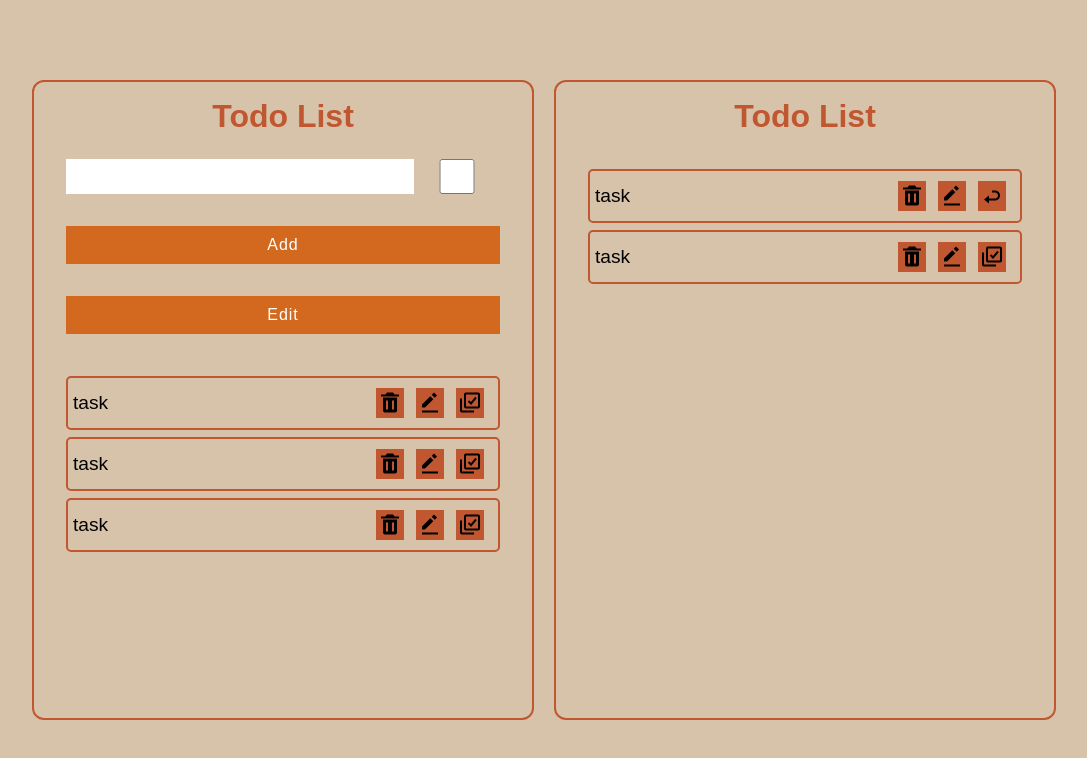
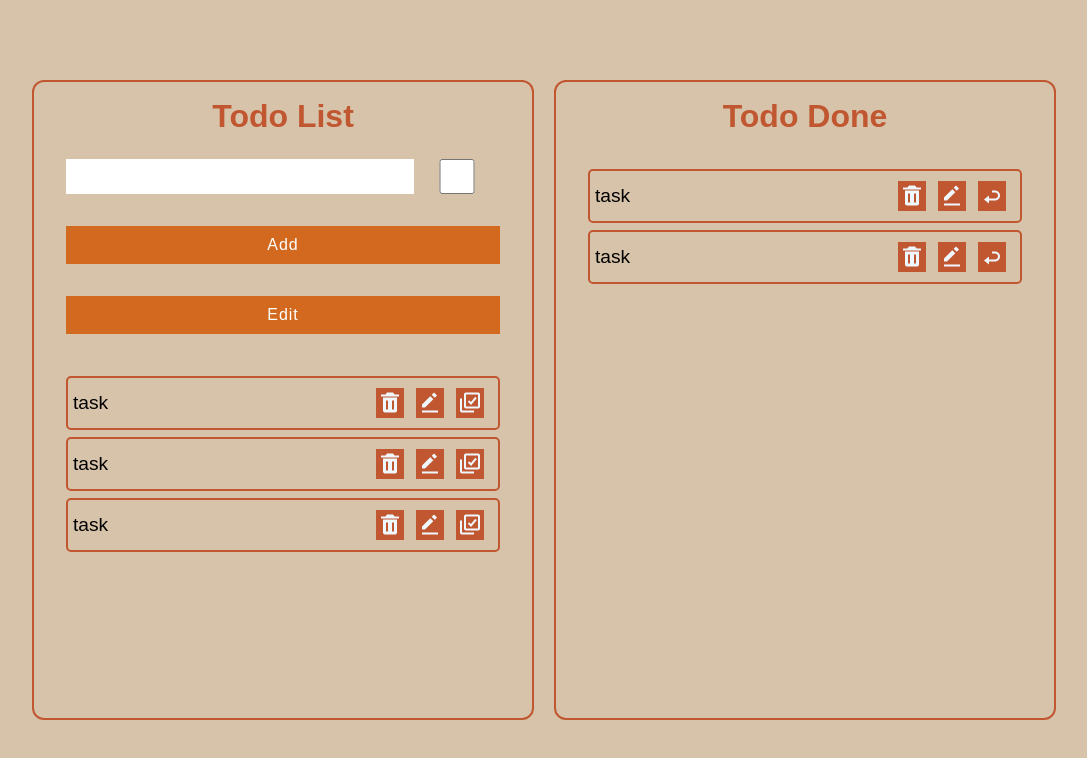
Before and after one commit to madidqn/TodoList-React-Project, a React (Create React App) app: page / in a window 1280 px wide. Shown: the top 758 px of the page, without its empty margins (96-1183 px from the left). Built offline with nearby package versions, Linux system fonts and the light colour scheme.

Commit message:
finish style

```diff
--- a/src/App.css
+++ b/src/App.css
@@ -81,6 +81,7 @@ ul {
   padding: 10px 0;
   min-height: 223px;
   max-height: 223px;
+  /* overflow-y: scroll; */
 }
 ul > div {
   display: flex;
@@ -102,11 +103,13 @@ ul > div > div i {
   margin: 0 6px;
   font-size: 1.5rem;
   cursor: pointer;
+  color: aliceblue;
   background-color: rgb(192, 87, 49);
   padding: 3px 2px;
 }
 ul > div > div i:hover {
   background-color: aliceblue;
+  color: rgb(192, 87, 49);
 }
 /* .app > div:last-child {
 } */
--- a/src/App.js
+++ b/src/App.js
@@ -41,7 +41,7 @@ function App() {
         </form>
       </div>
       <div>
-        <h2>Todo List</h2>
+        <h2>Todo Done</h2>
         <ul>
           <div>
             <li>task</li>
@@ -56,7 +56,7 @@ function App() {
             <div>
               <i class="bx bxs-trash"></i>
               <i class="bx bxs-edit-alt"></i>
-              <i class="bx bx-select-multiple"></i>
+              <i class="bx bx-redo bx-rotate-180"></i>
             </div>
           </div>
         </ul>
```
